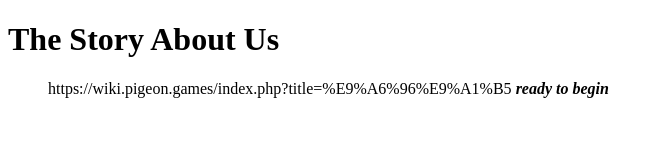
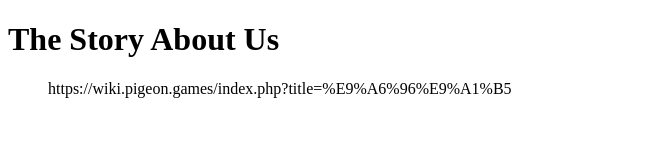
Before and after one commit to 17-s-Treasure-the-Story-About-Us/17-s-Treasure-the-Story-About-Us.github.io, a plain HTML site: page index.html in a window 1280 px wide. Shown: the whole page, without its empty margins (0-664 px from the left). Drawn offline with Linux system fonts and the light colour scheme.

Commit message:
Update index.html

```diff
--- a/index.html
+++ b/index.html
@@ -5,6 +5,6 @@
 
 <blockquote>https://wiki.pigeon.games/index.php?title=%E9%A6%96%E9%A1%B5
 
-<strong><em>ready to begin </em></strong></blockquote>
+
 </body>
 </html>
```
